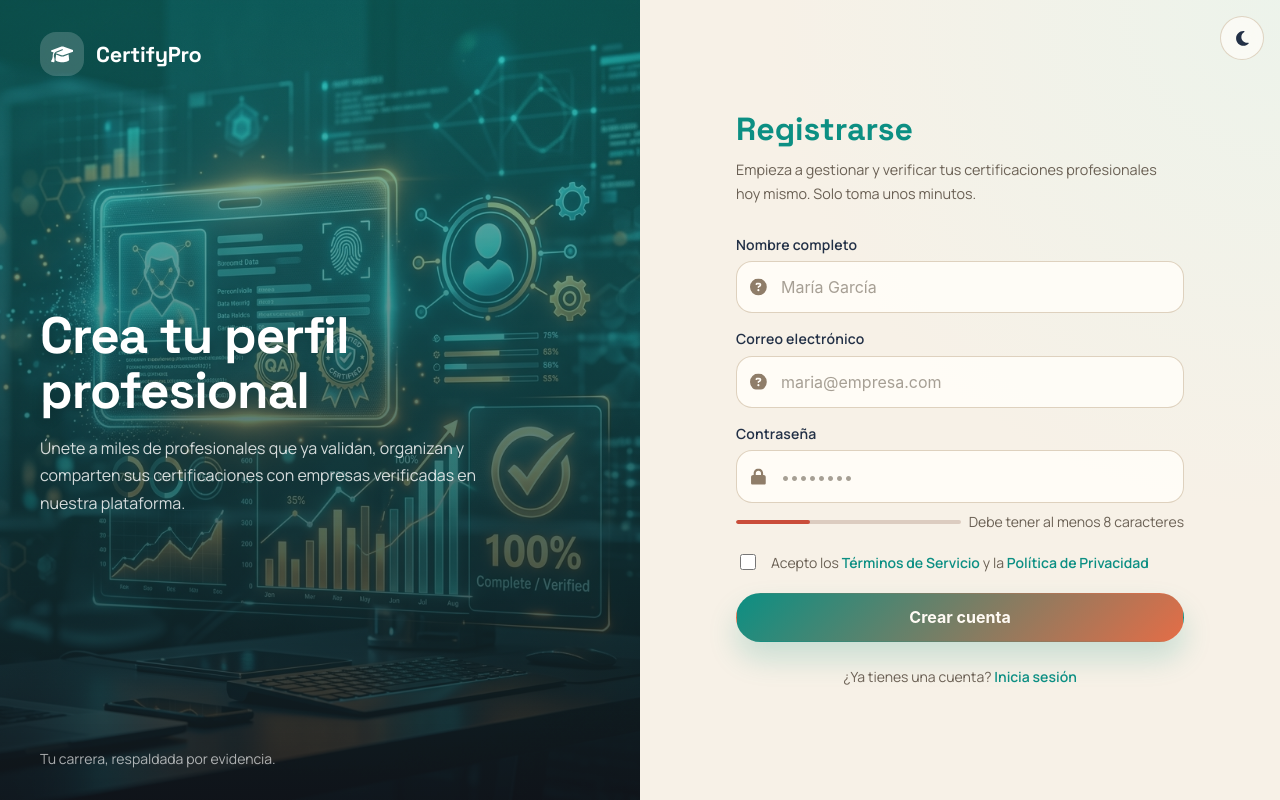
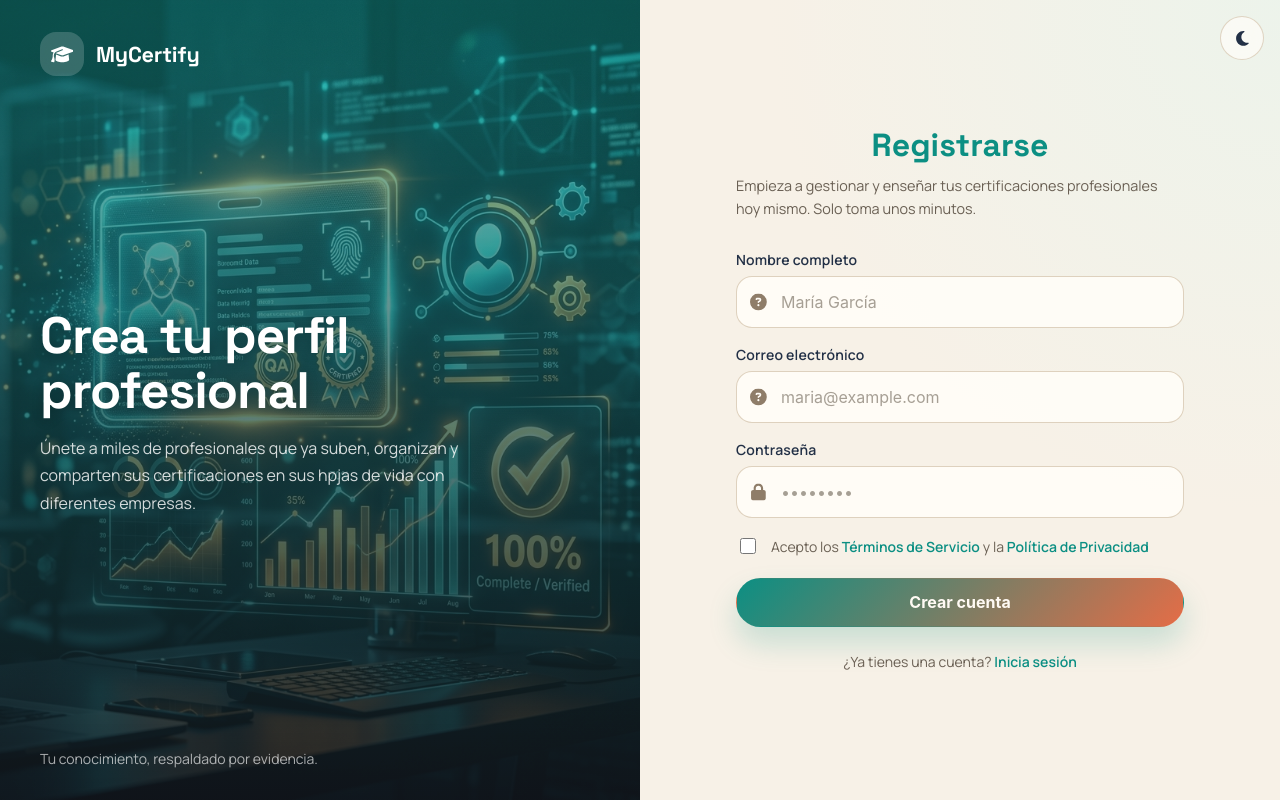
Before and after one commit to JuanDav17/project_cv, a Next.js app: page /frontend/registro in a window 1280 px wide. Built offline with nearby package versions, Linux system fonts and the light colour scheme.

Commit message:
ajustes minimos en dos paneles de sesion

```diff
--- a/app/frontend/iniciar-sesion/page.css
+++ b/app/frontend/iniciar-sesion/page.css
@@ -140,6 +140,7 @@
   line-height: 1.15;
   margin: 0 0 0.65rem;
   color: var(--fp-primary);
+  text-align: center;
 }
 
 .fp-login-split__form-desc {
--- a/app/frontend/page.tsx
+++ b/app/frontend/page.tsx
@@ -95,7 +95,7 @@ export default function FrontendIndexPage() {
               <Link className="fp-button fp-button--primary" href="/frontend/registro">
                 Crear cuenta
               </Link>
-              <Link className="fp-button fp-button--secondary" href="/frontend/iniciar-sesion">
+              <Link className="fp-button fp-button--secondary" href="./iniciar-sesion/page.tsx">
                 Iniciar sesión
               </Link>
             </div>
--- a/app/frontend/registro/page.css
+++ b/app/frontend/registro/page.css
@@ -139,6 +139,7 @@
   line-height: 1.15;
   margin: 0 0 0.65rem;
   color: var(--fp-primary);
+  text-align: center;
 }
 
 .fp-register-split__form-desc {
--- a/app/frontend/registro/page.tsx
+++ b/app/frontend/registro/page.tsx
@@ -3,6 +3,7 @@ import Link from "next/link";
 import { FlowForm } from "../_components/flow-form";
 import { MaterialIcon } from "../_components/material-icon";
 import { ThemeToggle } from "../_components/theme-toggle";
+import { MdEmail } from "react-icons/md";
 
 import "./page.css";
 
@@ -26,7 +27,7 @@ export default function RegistroPage() {
             <div className="fp-register-split__hero-logo">
               <MaterialIcon filled>school</MaterialIcon>
             </div>
-            <span className="fp-register-split__hero-brand-name">CertifyPro</span>
+            <span className="fp-register-split__hero-brand-name">MyCertify</span>
           </div>
 
           <div className="fp-register-split__hero-copy">
@@ -34,13 +35,13 @@ export default function RegistroPage() {
               Crea tu perfil profesional
             </h2>
             <p className="fp-register-split__hero-subtitle">
-              Únete a miles de profesionales que ya validan, organizan y
-              comparten sus certificaciones con empresas verificadas en nuestra plataforma.
+              Únete a miles de profesionales que ya suben, organizan y
+              comparten sus certificaciones en sus hpjas de vida con diferentes empresas.
             </p>
           </div>
 
           <p className="fp-register-split__hero-footer">
-            Tu carrera, respaldada por evidencia.
+            Tu conocimiento, respaldado por evidencia.
           </p>
         </div>
       </aside>
@@ -51,7 +52,7 @@ export default function RegistroPage() {
           <header className="fp-register-split__form-header">
             <h1 className="fp-register-split__form-title">Registrarse</h1>
             <p className="fp-register-split__form-desc">
-              Empieza a gestionar y verificar tus certificaciones profesionales
+              Empieza a gestionar y enseñar tus certificaciones profesionales
               hoy mismo. Solo toma unos minutos.
             </p>
           </header>
@@ -85,7 +86,7 @@ export default function RegistroPage() {
                 <input
                   id="register-email"
                   className="fp-input"
-                  placeholder="maria@empresa.com"
+                  placeholder="maria@example.com"
                   type="email"
                 />
               </div>
@@ -105,12 +106,6 @@ export default function RegistroPage() {
                   placeholder="••••••••"
                   type="password"
                 />
-              </div>
-              <div className="fp-password-meter">
-                <div className="fp-password-meter__track">
-                  <div className="fp-password-meter__fill" style={{ width: "33%" }} />
-                </div>
-                <span className="fp-body-sm fp-muted">Debe tener al menos 8 caracteres</span>
               </div>
             </div>
 
```
Also changed, not shown: app/frontend/iniciar-sesion/page.tsx (+5 -20 lines).
